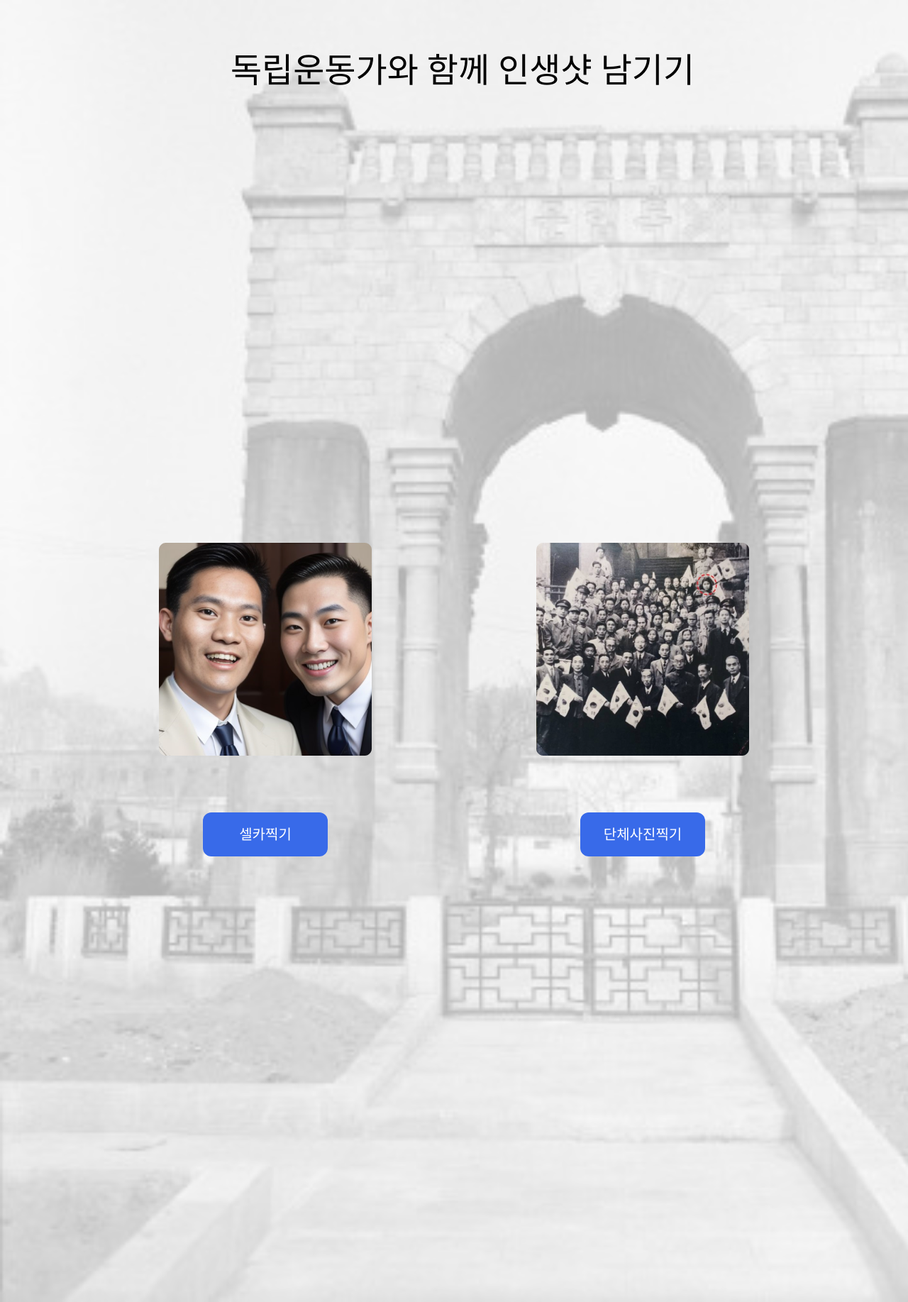
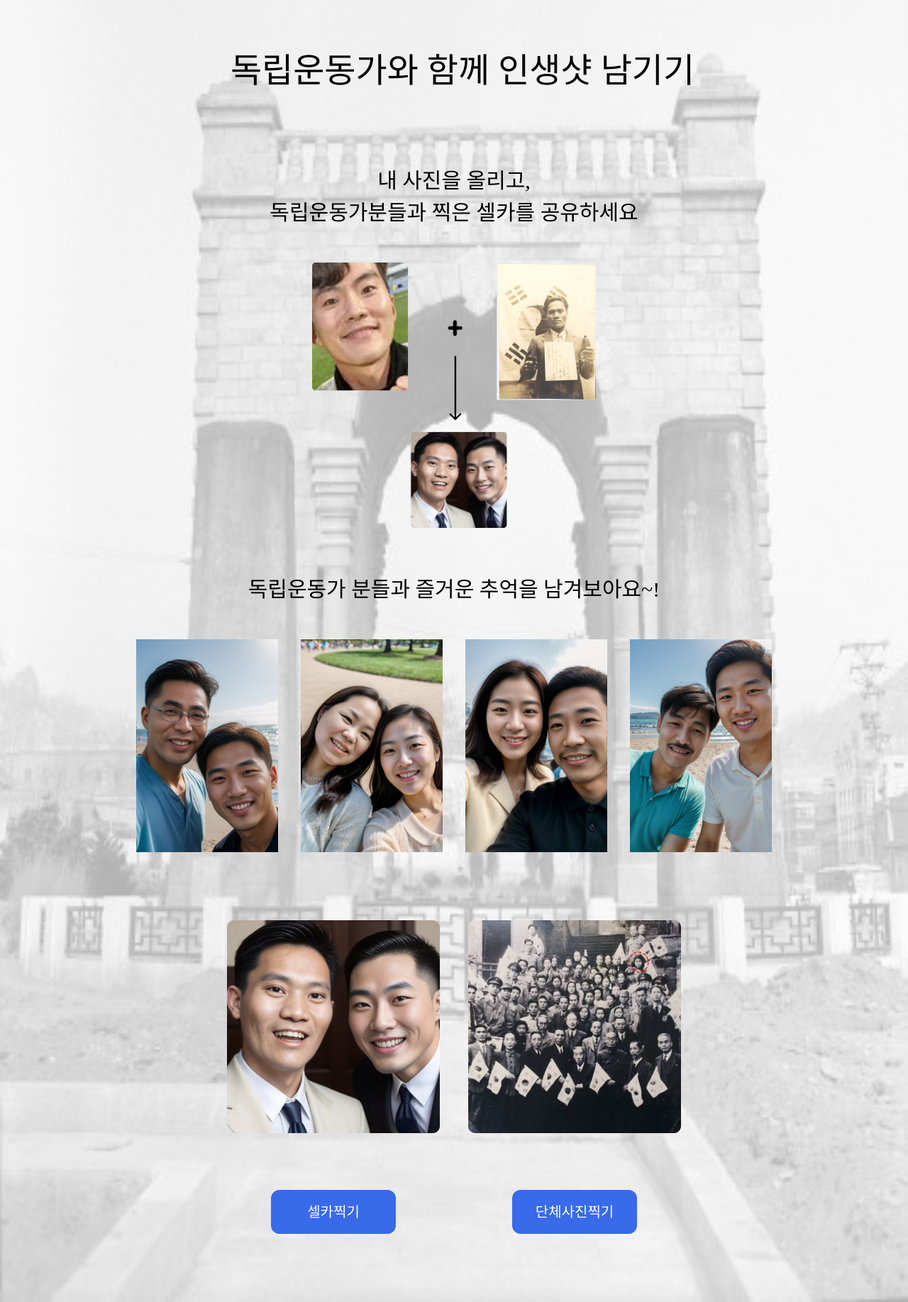
Before and after one commit to bitstep-Be-A/project_815, a Django app: page /intro/ in a window 1280 px wide. Shown: the whole page at 71% size. Run offline with Django 4.2, Linux system fonts and the light colour scheme; some libraries are stand-ins or nearby versions; some web fonts are replaced.

Commit message:
landing 추가

```diff
--- a/pages/static/src/styles/globals.css
+++ b/pages/static/src/styles/globals.css
@@ -20,30 +20,31 @@
   height: 100%;
 }
 
-.root {
-  position: relative;
-  background-image: url("/static/images/doknipmun.jpeg");
-  background-size: cover;
+.background-img {
+  position: fixed;
+  width: 100%;
+  height: 100%;
   top: 0;
   left: 0;
   right: 0;
   margin: 0;
+  z-index: -99;
+}
+
+.background-wrapper {
+  position: absolute;
+  width: 100%;
+  height: 100%;
+  background-color: white;
+  opacity: .7;
+}
+
+.root {
   width: 100%;
   height: 100%;
   display: flex;
   flex-direction: column;
   align-items: center;
-}
-
-.root::before {
-  content: "";
-  opacity: 0.7;
-  position: absolute;
-  top: 0px;
-  left: 0px;
-  right: 0px;
-  bottom: 0px;
-  background-color:white;
 }
 
 .base-container {
@@ -78,7 +79,7 @@
   text-decoration: none;
 }
 
-@media (max-height: 660px) {
+@media (max-height: 550px) {
   img {
     display: none;
   }
--- a/pages/static/src/styles/intro.css
+++ b/pages/static/src/styles/intro.css
@@ -5,3 +5,36 @@
   background-color: #386AE9;
   border-radius: 0.75rem;
 }
+
+main {
+  overflow: scroll;
+}
+
+.selfie-flow {
+  width: 400px;
+}
+
+@media (max-width: 500px) {
+  .selfie-flow {
+    width: 80%;
+  }
+}
+
+.selfie-examples {
+  width: 100%;
+  display: flex;
+  flex-direction: row;
+  justify-content: center;
+}
+
+.selfie-example {
+  width: 200px;
+  height: 300px;
+}
+
+@media (max-width: 767px) {
+  .selfie-example {
+    width: 150px;
+    height: 240px;
+  }
+}
--- a/pages/templates/base.html
+++ b/pages/templates/base.html
@@ -8,9 +8,9 @@
   <meta name="viewport" content="width=device-width, initial-scale=1.0">
   <meta name="description" content="AI가 생성해주는 독립운동가의 모습과 함께 잊지 못할 추억의 인생샷을 남기세요~!">
   {% block head %}{% endblock head %}
-  {% block style %}{% endblock style %}
   <link rel="stylesheet" href="{% static 'src/styles/tailwindcss.css' %}">
   <link rel="stylesheet" href="{% static 'src/styles/globals.css' %}">
+  {% block style %}{% endblock style %}
   <title>독립운동가와 함께 인생샷을 남겨보세요</title>
   {% block csrf_token %}{% endblock csrf_token %}
 </head>
--- a/pages/templates/intro.html
+++ b/pages/templates/intro.html
@@ -11,15 +11,31 @@
 {% endblock %}
 
 {% block component %}
-<div class="w-full h-full flex items-center justify-center">
-  <div class="w-full flex flex-col">
+<div class="w-full h-full flex flex-col items-center">
+  <div class="text-lg sm:text-xl md:text-3xl text-center mt-24 mb-12">
+    <p>내 사진을 올리고,</p>
+    <p>독립운동가분들과 찍은 셀카를 공유하세요</p>
+  </div>
+  <div class="selfie-flow">
+    <img src="{% static 'images/selfie_flow.png' %}" alt="selfie_flow">
+  </div>
+  <div class="text-lg sm:text-xl md:text-3xl text-center mt-16 mb-12">
+    <p>독립운동가 분들과 즐거운 추억을 남겨보아요~!</p>
+  </div>
+  <div class="selfie-examples">
+    <img src="{% static 'images/selfie_example_kimgoo.png' %}" alt="김구" class="selfie-example hidden xl:block">
+    <img src="{% static 'images/selfie_example_yugwansoon.png' %}" alt="유관순" class="selfie-example xl:ml-8">
+    <img src="{% static 'images/selfie_example_anjunggeun.png' %}" alt="안중근" class="selfie-example ml-8">
+    <img src="{% static 'images/selfie_example_anchangho.png' %}" alt="안창호" class="selfie-example ml-8 hidden xl:block">
+  </div>
+  <div class="w-full flex flex-col mt-24">
     <div id="indicator" class="w-full flex md:hidden flex-row justify-center mb-8">
       <span id="selfie-select-button" class="underline text-main-blue cursor-pointer mr-10">셀카찍기</span>
       <span id="group-select-button" class="cursor-pointer ml-10">단체사진찍기</span>
     </div>
-    <div class="w-full flex flex-row justify-center md:justify-between lg:px-24">
+    <div class="w-full flex flex-row justify-center md:justify-between lg:px-48 mb-24">
       <div id="selfie-item" class="flex flex-col items-center">
-        <img src="{% static 'images/selfie_example.png' %}" alt="셀카">
+        <img src="{% static 'images/selfie_example_younbonggil.png' %}" alt="셀카">
         <a class="mt-20" href="{% url 'page:people' %}">
           <div class="link-button-style text-white text-xl text-center">
             셀카찍기
--- a/pages/templates/layout.html
+++ b/pages/templates/layout.html
@@ -7,12 +7,16 @@
 
 {% block layout %}
 <main>
+  <div class="background-img">
+    <div class="background-wrapper"></div>
+    <img class="w-full h-full" src="{% static 'images/doknipmun.jpeg' %}" alt="background img">
+  </div>
   <div class="root">
     <div class="base-container">
       <div class="container">
         <header class="flex flex-row items-center">
           <button id="back-btn" class="back-btn">{% block backbtn %}{% endblock backbtn %}</button>
-          <h1 class="md:text-5xl sm:text-3xl text-xl">
+          <h1 class="md:text-5xl sm:text-3xl text-2xl">
             {% block maintitle %}{% endblock maintitle %}
           </h1>
         </header>
--- a/pages/templates/result.html
+++ b/pages/templates/result.html
@@ -7,6 +7,6 @@
 
 {% block component %}
 <div class="w-full h-full flex lg:flex-row flex-col items-center justify-center">
-  <img src="{% static 'images/selfie_example.png' %}" alt="셀카">
+  <img src="{% static 'images/selfie_example_younbonggil.png' %}" alt="셀카">
 </div>
 {% endblock %}
```
Also changed, not shown: pages/static/images/selfie_example_anchangho.png (added), pages/static/images/selfie_example_anjunggeun.png (added), pages/static/images/selfie_example_kimgoo.png (added), pages/static/images/selfie_example_younbonggil.png (renamed from pages/static/images/selfie_example.png), pages/static/images/selfie_example_yugwansoon.png (added), pages/static/images/selfie_flow.png (added).
